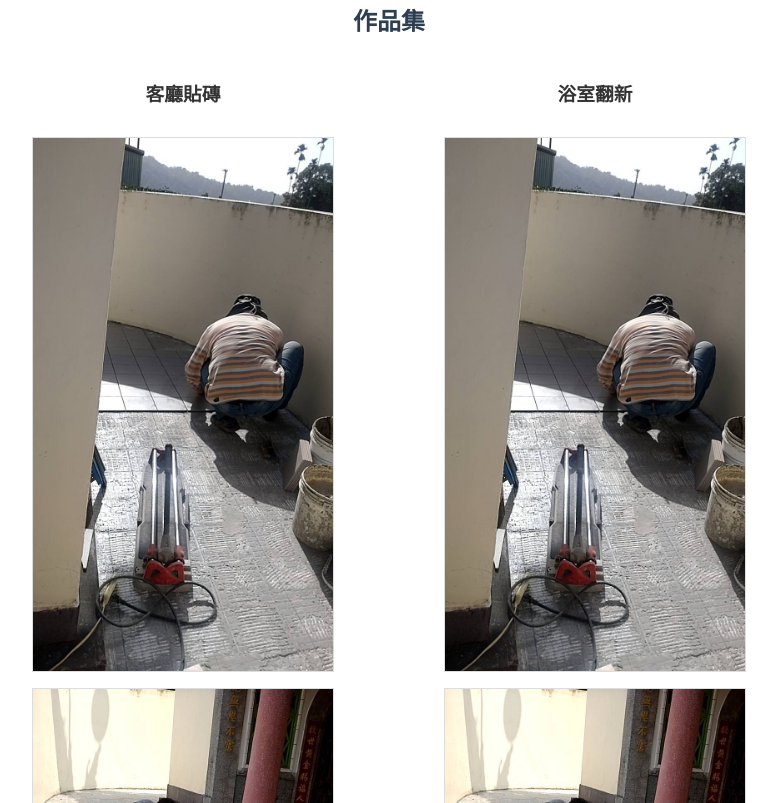
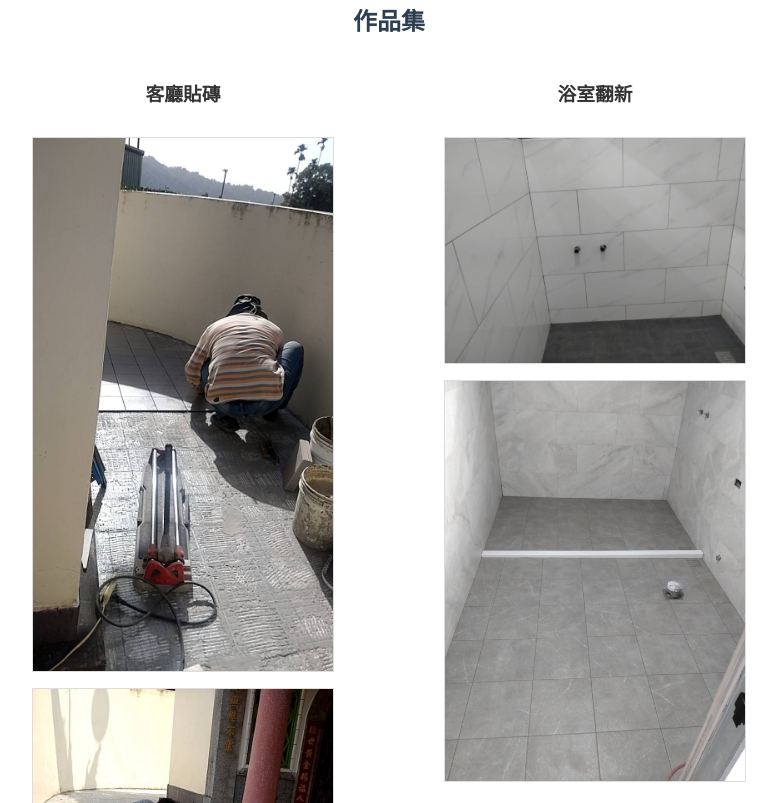
Before and after one commit to jjj900124-cyber/DI-LIN, a plain HTML site: page index.html in a window 1280 px wide. Shown: the part 527-1330 px from the top of the page, without its empty margins (251-1028 px from the left). Drawn offline with Linux system fonts and the light colour scheme.

Commit message:
Update index.html

```diff
--- a/index.html
+++ b/index.html
@@ -76,8 +76,8 @@
       </div>
       <div class="portfolio-item">
         <h3>浴室翻新</h3>
-        <img src="img/before1.jpg" alt="施工前" class="portfolio-img">
-        <img src="img/after1.jpg" alt="施工後" class="portfolio-img">
+        <img src="img/before2.jpg" alt="施工前" class="portfolio-img">
+        <img src="img/after2.jpg" alt="施工後" class="portfolio-img">
         <p>防滑瓷磚設計，兼顧安全與美觀。</p>
       </div>
     </div>
```
